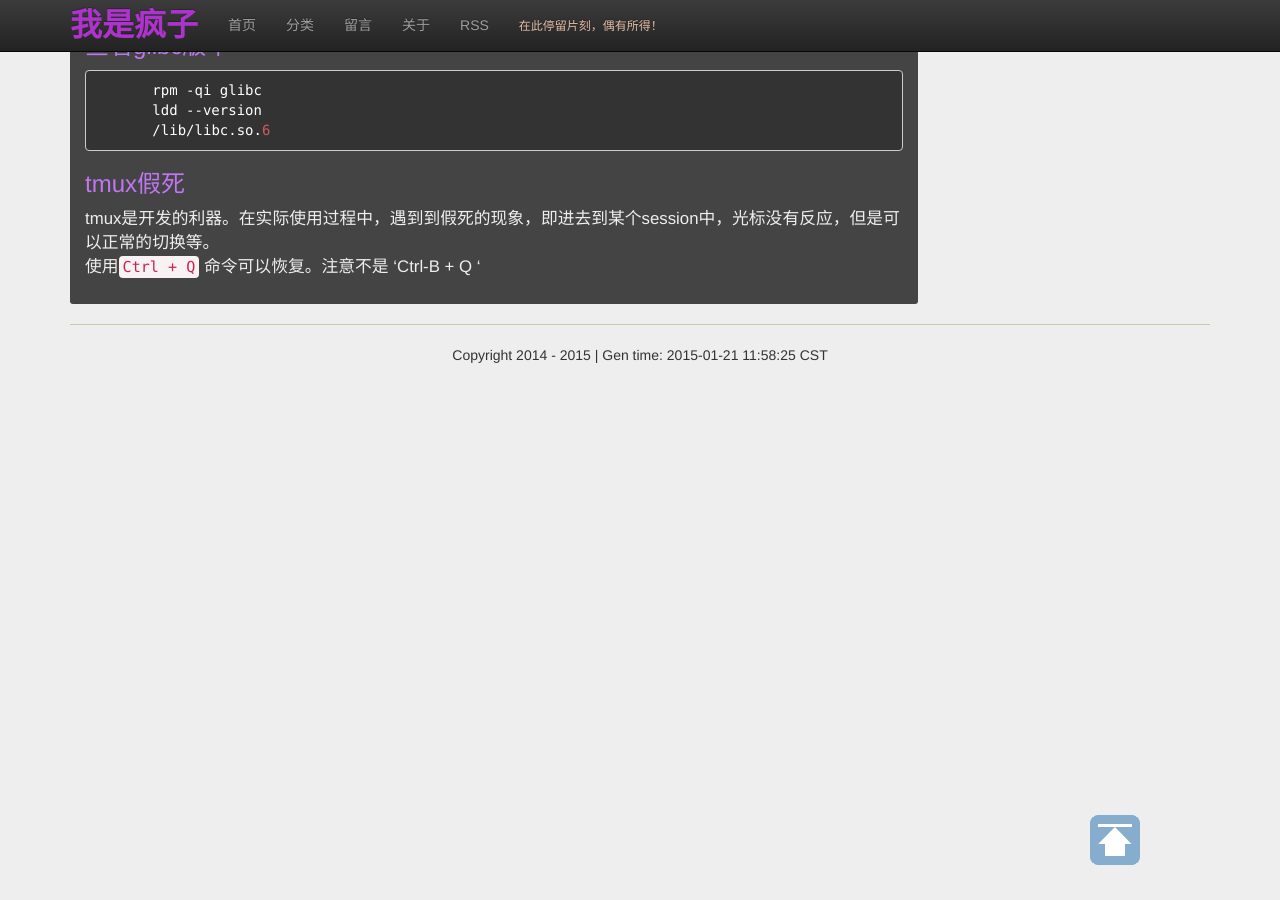
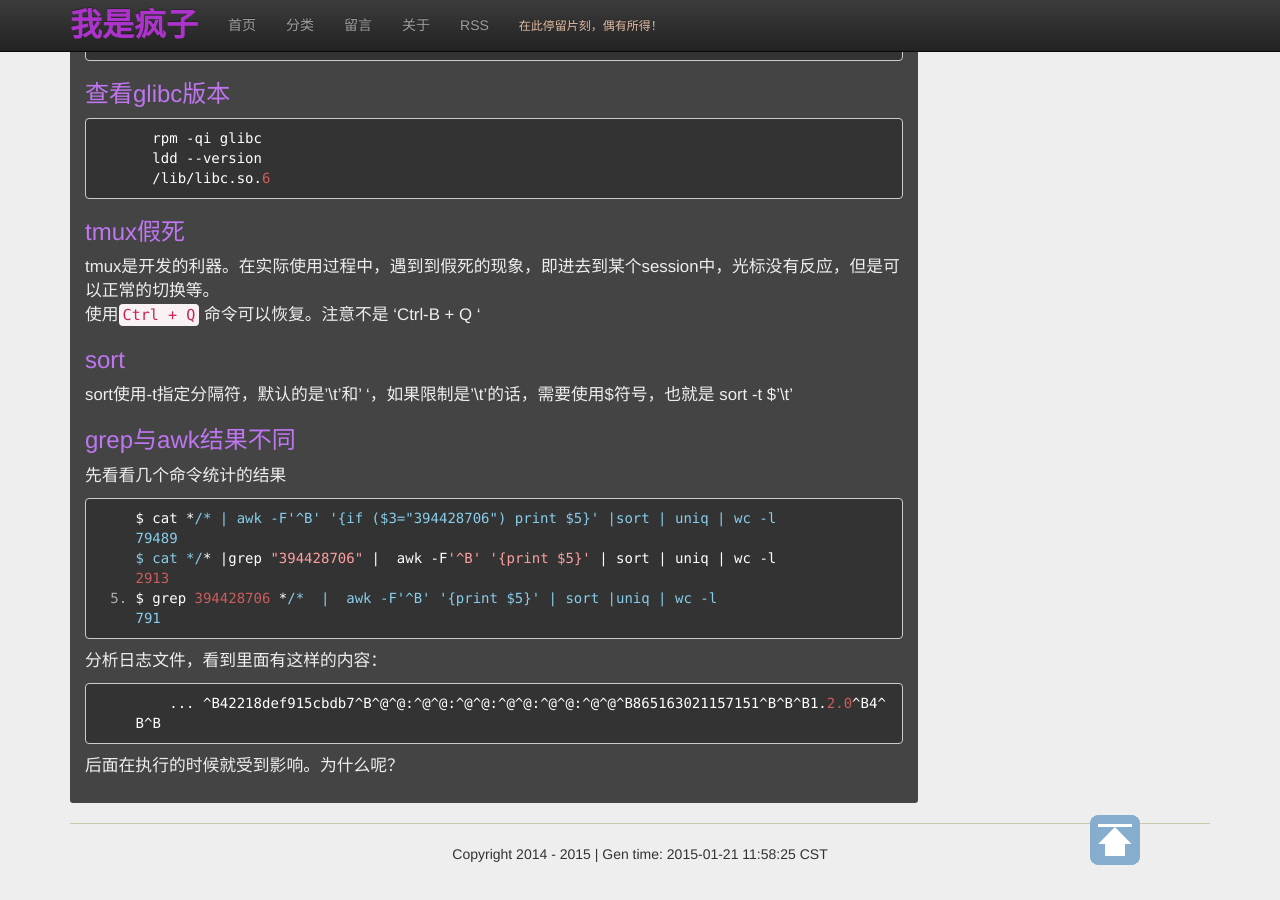
Before and after one commit to jgj1986/jgj1986.github.io, a Jekyll site: the page built from _posts/linux/2014-11-16-linux知识点汇总.md, in a window 1280 px wide and 900 px high, scrolled down 2502 px. Built offline with Jekyll 4.4.1, drawn with Linux system fonts in a browser that asks for light colours; nearby versions of some CDN libraries; comment, search, counter and statistics services are not loaded.

Commit message:
add cross issue to linux shell
Signed-off-by: guojun.jin <guojun.jin@mjyun.com>

```diff
--- a/_posts/linux/2014-11-16-linux知识点汇总.md
+++ b/_posts/linux/2014-11-16-linux知识点汇总.md
@@ -126,3 +126,23 @@ sort使用-t指定分隔符，默认的是'\t'和' '，如果限制是'\t'的话
 
 tmux是开发的利器。在实际使用过程中，遇到到假死的现象，即进去到某个session中，光标没有反应，但是可以正常的切换等。
 使用`Ctrl +  Q` 命令可以恢复。注意不是 'Ctrl-B + Q '
+
+###sort
+sort使用-t指定分隔符，默认的是'\t'和' '，如果限制是'\t'的话，需要使用$符号，也就是
+    sort -t $'\t'
+
+###grep与awk结果不同
+先看看几个命令统计的结果
+
+    $ cat */* | awk -F'^B' '{if ($3="394428706") print $5}' |sort | uniq | wc -l
+    79489
+    $ cat */* |grep "394428706" |  awk -F'^B' '{print $5}' | sort | uniq | wc -l
+    2913
+    $ grep 394428706 */*  |  awk -F'^B' '{print $5}' | sort |uniq | wc -l
+    791
+
+分析日志文件，看到里面有这样的内容：
+
+        ... ^B42218def915cbdb7^B^@^@:^@^@:^@^@:^@^@:^@^@:^@^@^B865163021157151^B^B^B1.2.0^B4^B^B
+
+后面在执行的时候就受到影响。为什么呢？
```
Also changed, not shown: _posts/linux/2014-12-01-Linux小知识之配置.md (+2 -0 lines).
